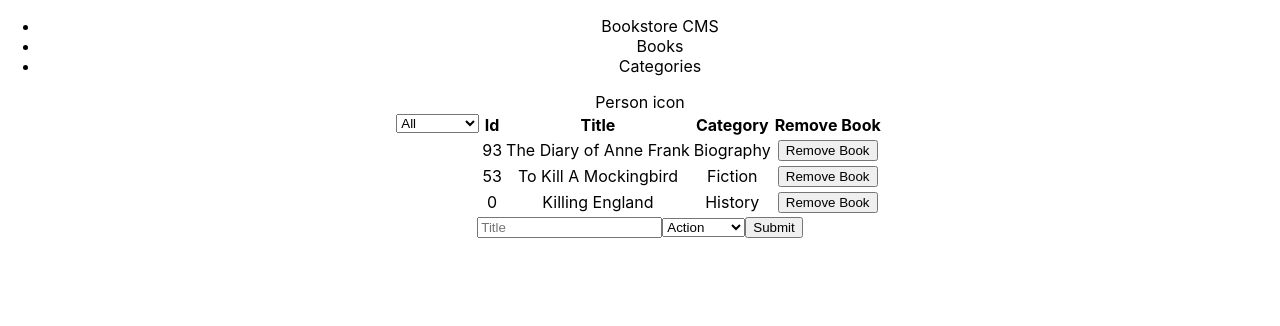
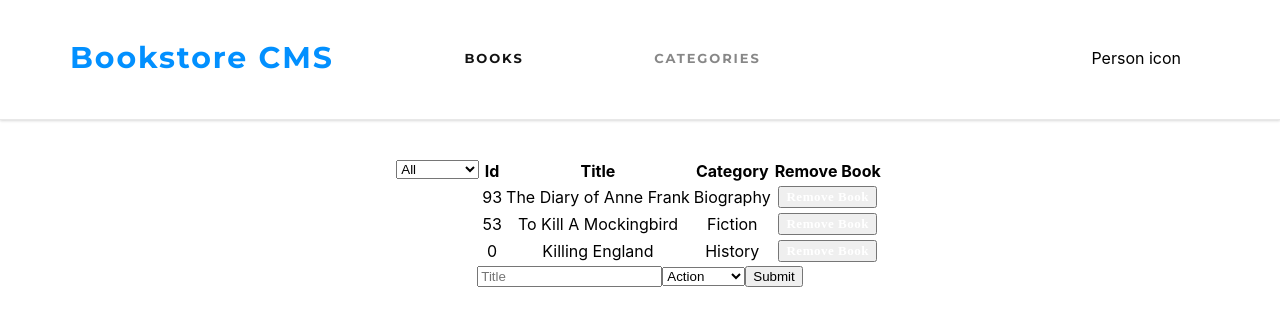
Before and after one commit to didymus707/bookstore, a React (Create React App) app: page / in a window 1280 px wide. Shown: the top 326 px of the page. Built offline with nearby package versions, Linux system fonts and the light colour scheme.

Commit message:
Added styles for header

```diff
--- a/src/App.css
+++ b/src/App.css
@@ -1,3 +1,5 @@
+@import url('https://fonts.googleapis.com/css2?family=Montserrat:wght@700&display=swap');
+
 .App {
   text-align: center;
 }
@@ -10,6 +12,54 @@
 .container {
   display: flex;
   justify-content: center;
+}
+
+.nav {
+  display: flex;
+  align-items: center;
+  margin: 0 0 38px;
+  padding: 23px 99px 27px 30px;
+  border-bottom: solid 1px #e8e8e8;
+  box-shadow: rgb(0 0 0 / 10%) 0px 1px 3px 0px, rgb(0 0 0 / 6%) 0px 1px 2px 0px;
+}
+
+.list {
+  list-style-type: none;
+  display: flex;
+  justify-content: space-between;
+  align-items: center;
+  width: 60%;
+  font-family: 'Montserrat', sans-serif;
+}
+
+.list li {
+  font-size: 13px;
+  letter-spacing: 1.9px;
+  color: #121212;
+}
+
+.list li:first-of-type {
+  color: #0290ff;
+  font-size: 30px;
+}
+
+.list li:nth-of-type(3) {
+  opacity: 0.5;
+}
+
+.icon {
+  margin-left: auto;
+}
+
+.button {
+  background-color: 0290ff;
+  color: #fff;
+  font-family: RobotoSlab;
+  font-size: 13px;
+  font-weight: bold;
+  line-height: normal;
+  letter-spacing: 0.5px;
+  text-align: center;
 }
 
 @media (prefers-reduced-motion: no-preference) {
--- a/src/component/Book.js
+++ b/src/component/Book.js
@@ -12,6 +12,7 @@ const Book = ({ books, deleteBook, filter }) => (
           <td>{book.category}</td>
           <td>
             <button
+              className="button"
               type="button"
               onClick={() => deleteBook(book)}
             >
@@ -27,6 +28,7 @@ const Book = ({ books, deleteBook, filter }) => (
           <td>{book.category}</td>
           <td>
             <button
+              className="button"
               type="button"
               onClick={() => deleteBook(book)}
             >
--- a/src/component/Header.js
+++ b/src/component/Header.js
@@ -1,11 +1,11 @@
 import React from 'react';
 
 const Header = () => (
-  <nav>
-    <ul>
+  <nav className="nav">
+    <ul className="list">
       <li>Bookstore CMS</li>
-      <li>Books</li>
-      <li>Categories</li>
+      <li>BOOKS</li>
+      <li>CATEGORIES</li>
     </ul>
     <div className="icon">Person icon</div>
   </nav>
```
